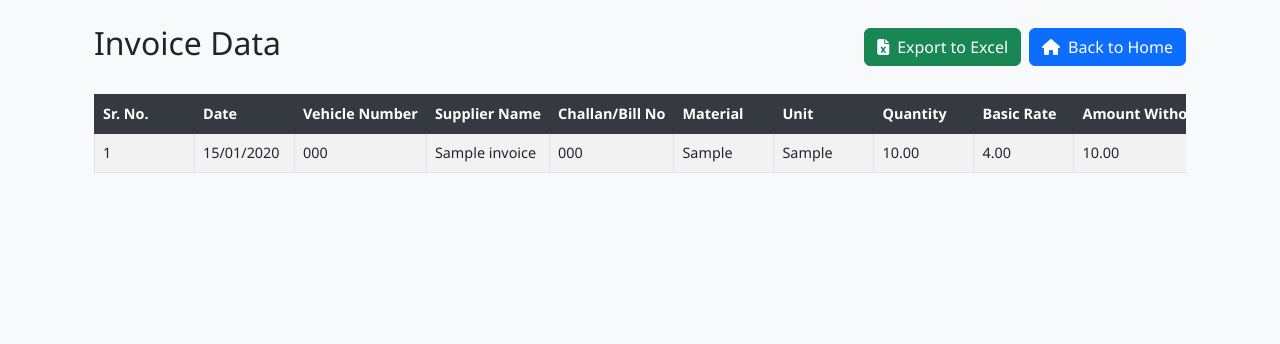
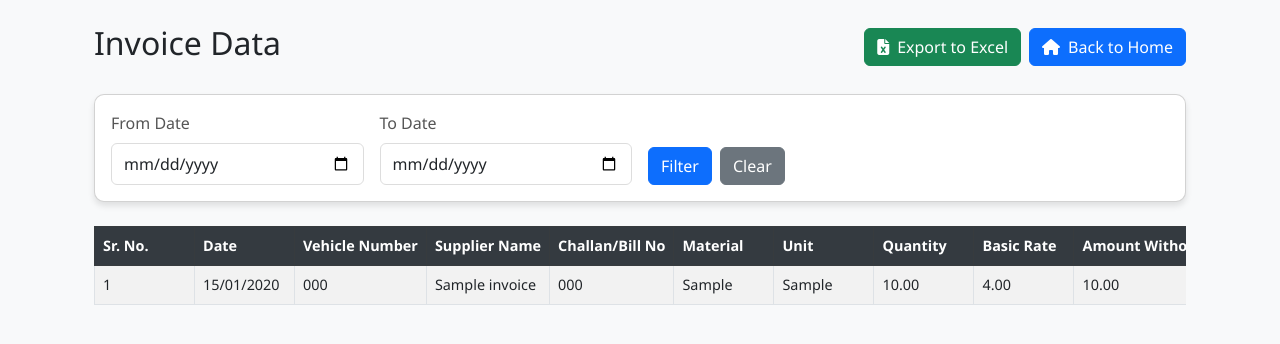
Before and after one commit to sarvesh-2109/raw_material, a Flask app: page /invoices in a window 1280 px wide. Shown: the top 344 px of the page. Run offline with Flask 3, Linux system fonts and the light colour scheme; tables that the repository leaves empty hold one stand-in row (values such as "Sample post"); some libraries are stand-ins or nearby versions.

Commit message:
Added functionlity to download filtered data into excel

```diff
--- a/app.py
+++ b/app.py
@@ -189,16 +189,38 @@ def index():
                          tcs_options=TCS_OPTIONS)
 
 
+def get_filtered_invoices():
+    from_date_str = request.args.get('from_date')
+    to_date_str = request.args.get('to_date')
+
+    query = Invoice.query.order_by(Invoice.date.asc(), Invoice.id.asc())
+
+    if from_date_str:
+        try:
+            from_date = datetime.strptime(from_date_str, '%Y-%m-%d').date()
+            query = query.filter(Invoice.date >= from_date)
+        except ValueError:
+            flash('Invalid from date format', 'error')
+
+    if to_date_str:
+        try:
+            to_date = datetime.strptime(to_date_str, '%Y-%m-%d').date()
+            query = query.filter(Invoice.date <= to_date)
+        except ValueError:
+            flash('Invalid to date format', 'error')
+
+    return query.all()
+
+
 @app.route('/invoices')
 def view_invoices():
-    invoices = Invoice.query.order_by(Invoice.date.asc(), Invoice.id.asc()).all()
+    invoices = get_filtered_invoices()
     return render_template('invoices.html', invoices=invoices)
 
 
 @app.route('/export_invoices')
 def export_invoices():
-    # Query all invoices
-    invoices = Invoice.query.order_by(Invoice.date.asc(), Invoice.id.asc()).all()
+    invoices = get_filtered_invoices()
 
     # Convert to pandas DataFrame
     data = []
--- a/templates/invoices.html
+++ b/templates/invoices.html
@@ -7,12 +7,35 @@
             <h2 class="d-inline-block">Invoice Data</h2>
         </div>
         <div class="d-flex">
-            <a href="{{ url_for('export_invoices') }}" class="btn btn-success me-2">
+            <a href="{{ url_for('export_invoices', from_date=request.args.get('from_date', ''), to_date=request.args.get('to_date', '')) }}"
+            class="btn btn-success me-2" id="exportBtn">
                 <i class="fas fa-file-excel me-2"></i>Export to Excel
             </a>
             <a href="{{ url_for('index') }}" class="btn btn-primary">
                 <i class="fas fa-home me-2"></i>Back to Home
             </a>
+        </div>
+    </div>
+
+    <!-- Date Filter Form -->
+    <div class="card mb-4">
+        <div class="card-body">
+            <form method="GET" action="{{ url_for('view_invoices') }}" class="row g-3">
+                <div class="col-md-3">
+                    <label for="from_date" class="form-label">From Date</label>
+                    <input type="date" class="form-control" id="from_date" name="from_date"
+                           value="{{ request.args.get('from_date', '') }}">
+                </div>
+                <div class="col-md-3">
+                    <label for="to_date" class="form-label">To Date</label>
+                    <input type="date" class="form-control" id="to_date" name="to_date"
+                           value="{{ request.args.get('to_date', '') }}">
+                </div>
+                <div class="col-md-3 d-flex align-items-end">
+                    <button type="submit" class="btn btn-primary me-2">Filter</button>
+                    <a href="{{ url_for('view_invoices') }}" class="btn btn-secondary">Clear</a>
+                </div>
+            </form>
         </div>
     </div>
 
@@ -106,6 +129,21 @@
     </div>
 </div>
 
+<!-- <script>
+document.addEventListener('DOMContentLoaded', function() {
+    // Update export button URL with current filter parameters
+    const exportBtn = document.getElementById('exportBtn');
+    const fromDate = document.getElementById('from_date').value;
+    const toDate = document.getElementById('to_date').value;
+
+    if (fromDate || toDate) {
+        let href = exportBtn.getAttribute('href');
+        href += `?from_date=${fromDate}&to_date=${toDate}`;
+        exportBtn.setAttribute('href', href);
+    }
+});
+</script> -->
+
 <style>
     .table-responsive {
         max-height: 80vh;
```
